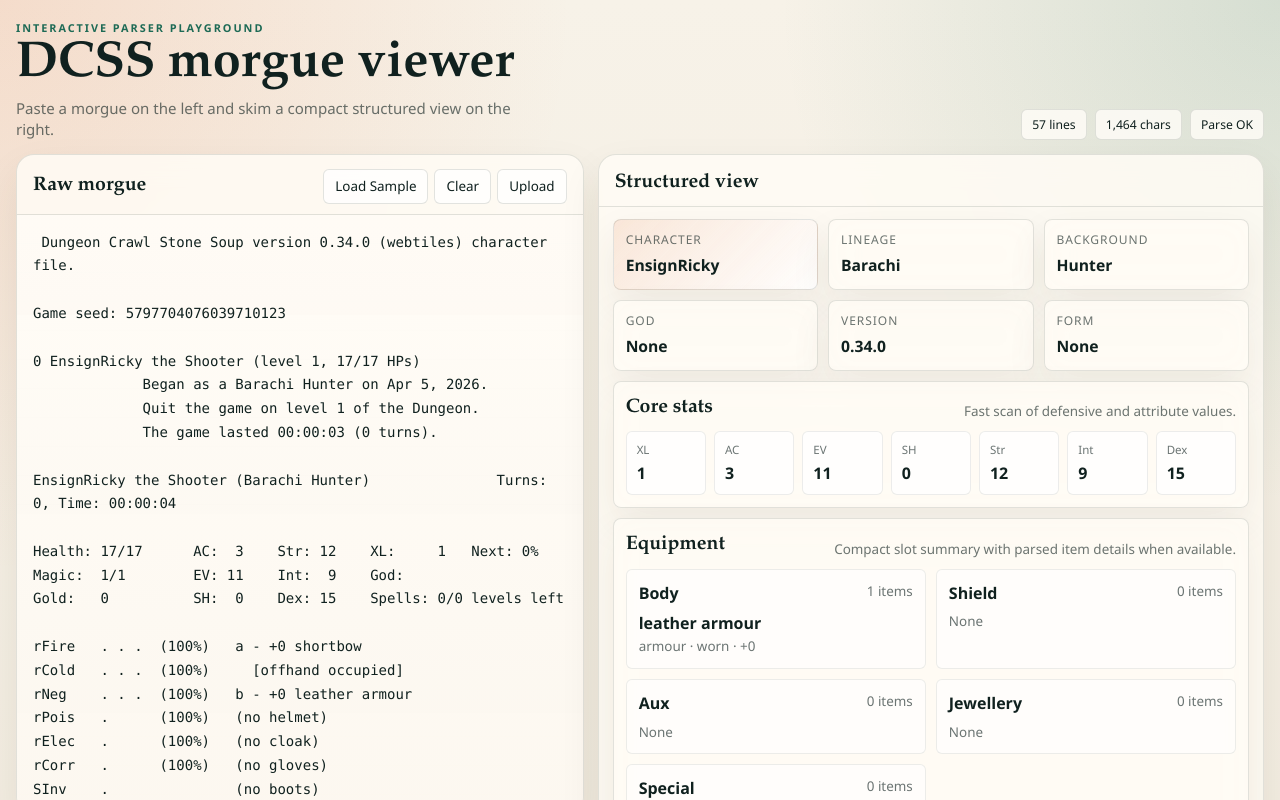
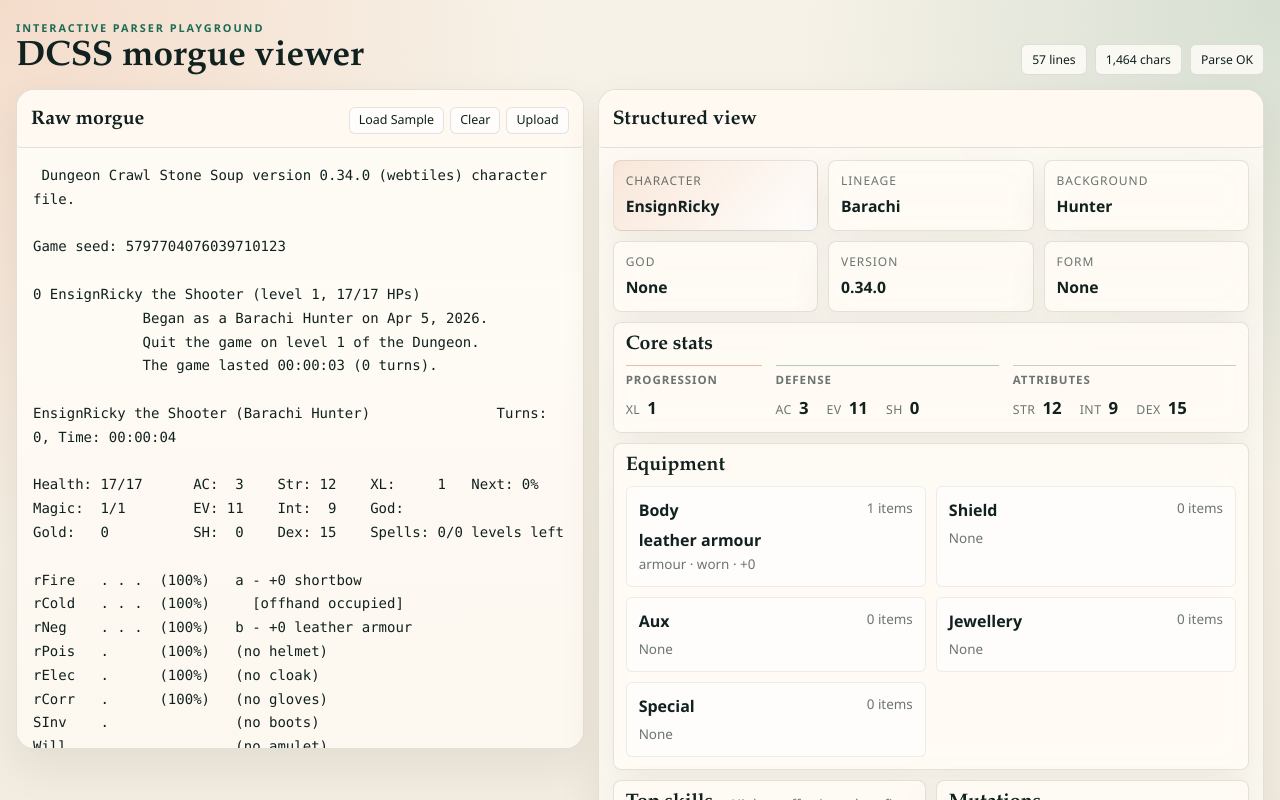
Before and after one commit to caiman-dorohedoro/dcss-morgue-parser, a React (Vite) app in the folder apps/web/: page / in a window 1280 px wide. Both pictures are taken after a click on the button "Load Sample". Shown: the top 800 px of the page. Built offline with nearby package versions, Linux system fonts and the light colour scheme.

Commit message:
Polish morgue viewer stat and JSON actions

```diff
--- a/apps/web/package.json
+++ b/apps/web/package.json
@@ -9,6 +9,7 @@
     "preview": "vite preview"
   },
   "dependencies": {
+    "lucide-react": "^1.8.0",
     "react": "^19.1.1",
     "react-dom": "^19.1.1"
   },
--- a/apps/web/src/App.tsx
+++ b/apps/web/src/App.tsx
@@ -7,6 +7,7 @@
   useState,
   type ChangeEvent,
 } from 'react'
+import { Check, Copy } from 'lucide-react'
 import {
   parseMorgueText,
   type EquipmentItemSnapshot,
@@ -158,8 +159,8 @@
 }
 
 function App() {
-  const [input, setInput] = useState(defaultMorgueText)
-  const [result, setResult] = useState(() => parseMorgueText(defaultMorgueText))
+  const [input, setInput] = useState('')
+  const [result, setResult] = useState(() => parseMorgueText(''))
   const deferredInput = useDeferredValue(input)
   const fileInputId = useId()
   const textAreaId = useId()
@@ -193,9 +194,6 @@
         <div>
           <p className="eyebrow">Interactive parser playground</p>
           <h1>DCSS morgue viewer</h1>
-          <p className="hero-copy">
-            Paste a morgue on the left and skim a compact structured view on the right.
-          </p>
         </div>
         <div className="hero-stats">
           <span>{lineCount} lines</span>
@@ -299,6 +297,18 @@
   const equipmentGroups = buildEquipmentGroups(record)
   const topSkills = getTopSkills(record.skills, record.effectiveSkills)
   const spells = splitSpells(record.spells)
+  const [copied, setCopied] = useState(false)
+  const rawJson = JSON.stringify(record, null, 2)
+
+  async function handleCopyRawJson() {
+    try {
+      await navigator.clipboard.writeText(rawJson)
+      setCopied(true)
+      window.setTimeout(() => setCopied(false), 1200)
+    } catch {
+      setCopied(false)
+    }
+  }
 
   return (
     <div className="parsed-view">
@@ -314,23 +324,36 @@
       <section className="section-card">
         <div className="section-heading">
           <h3>Core stats</h3>
-          <p>Fast scan of defensive and attribute values.</p>
         </div>
-        <div className="metric-strip">
+        <div className="stats-layout">
+          <div className="stat-group stat-group-progression">
+            <span className="stat-group-label">Progression</span>
+            <div className="stat-list">
               <Metric label="XL" value={record.xl} />
+            </div>
+          </div>
+          <div className="stat-group stat-group-defense">
+            <span className="stat-group-label">Defense</span>
+            <div className="stat-list">
               <Metric label="AC" value={record.ac} />
               <Metric label="EV" value={record.ev} />
               <Metric label="SH" value={record.sh} />
+            </div>
+          </div>
+          <div className="stat-group stat-group-attributes">
+            <span className="stat-group-label">Attributes</span>
+            <div className="stat-list">
               <Metric label="Str" value={record.strength} />
               <Metric label="Int" value={record.intelligence} />
               <Metric label="Dex" value={record.dexterity} />
+            </div>
+          </div>
         </div>
       </section>
 
       <section className="section-card">
         <div className="section-heading">
           <h3>Equipment</h3>
-          <p>Compact slot summary with parsed item details when available.</p>
         </div>
         <div className="equipment-groups">
           {equipmentGroups.map((group) => (
@@ -399,7 +422,6 @@
         <article className="section-card">
           <div className="section-heading">
             <h3>Mutations</h3>
-            <p>Current parsed mutation entries.</p>
           </div>
           {record.mutations.length > 0 ? (
             <div className="mutation-list">
@@ -440,8 +462,23 @@
       </section>
 
       <details className="json-drawer">
-        <summary>Raw JSON</summary>
-        <pre>{JSON.stringify(record, null, 2)}</pre>
+        <summary>
+          <span>Raw JSON</span>
+          <button
+            aria-label="Copy raw JSON"
+            className="icon-button"
+            onClick={(event) => {
+              event.preventDefault()
+              event.stopPropagation()
+              void handleCopyRawJson()
+            }}
+            title={copied ? 'Copied' : 'Copy raw JSON'}
+            type="button"
+          >
+            {copied ? <Check aria-hidden="true" size={15} strokeWidth={2.1} /> : <Copy aria-hidden="true" size={15} strokeWidth={2.1} />}
+          </button>
+        </summary>
+        <pre>{rawJson}</pre>
       </details>
     </div>
   )
@@ -458,7 +495,7 @@
 
 function Metric(props: { label: string; value: number }) {
   return (
-    <div className="metric">
+    <div className="metric-inline">
       <span>{props.label}</span>
       <strong>{props.value}</strong>
     </div>
--- a/apps/web/src/styles.css
+++ b/apps/web/src/styles.css
@@ -117,15 +117,8 @@
 
 .hero h1 {
   margin: 0;
-  font-size: clamp(2rem, 4.4vw, 3.15rem);
+  font-size: clamp(1.4rem, 3.1vw, 2.2rem);
   line-height: 0.96;
-}
-
-.hero-copy {
-  max-width: 60ch;
-  margin: 8px 0 0;
-  font-size: 0.94rem;
-  color: var(--ink-soft);
 }
 
 .hero-stats {
@@ -182,8 +175,12 @@
   justify-content: space-between;
   gap: 12px;
   align-items: center;
-  padding: 14px 16px 10px;
+  min-height: 58px;
+  padding: 12px 14px 8px;
   border-bottom: 1px solid var(--border);
+  border-bottom-left-radius: 4px;
+  border-bottom-right-radius: 4px;
+  background: rgba(255, 250, 242, 0.9);
 }
 
 .panel-header h2,
@@ -192,6 +189,7 @@
 .failure-state h3 {
   margin: 0;
   font-size: 1.22rem;
+  line-height: 1.05;
 }
 
 .panel-actions {
@@ -206,8 +204,9 @@
   background: rgba(255, 255, 255, 0.7);
   color: #10211f;
   border-radius: var(--micro-radius);
-  padding: 7px 11px;
-  font-size: 0.84rem;
+  padding: 5px 9px;
+  font-size: 0.78rem;
+  line-height: 1.15;
   transition:
     transform 160ms ease,
     background-color 160ms ease,
@@ -331,28 +330,62 @@
   font-size: 0.84rem;
 }
 
-.metric-strip {
+.stats-layout {
   display: grid;
-  grid-template-columns: repeat(7, minmax(0, 1fr));
-  gap: 8px;
+  grid-template-columns: 0.7fr 1.15fr 1.15fr;
+  gap: 14px;
+  align-items: start;
 }
 
-.metric {
-  padding: 10px;
-  border-radius: var(--micro-radius);
-  background: rgba(255, 255, 255, 0.72);
-  border: 1px solid rgba(16, 33, 31, 0.08);
+.stat-group {
+  min-width: 0;
+  padding-top: 6px;
+  border-top: 1px solid rgba(16, 33, 31, 0.12);
 }
 
-.metric span {
+.stat-group-progression {
+  border-top-color: rgba(207, 98, 52, 0.4);
+}
+
+.stat-group-defense {
+  border-top-color: rgba(29, 106, 85, 0.34);
+}
+
+.stat-group-attributes {
+  border-top-color: rgba(16, 33, 31, 0.22);
+}
+
+.stat-group-label {
   display: block;
+  margin-bottom: 8px;
   color: var(--ink-soft);
   font-size: 0.72rem;
-  margin-bottom: 4px;
+  font-weight: 700;
+  letter-spacing: 0.08em;
+  text-transform: uppercase;
 }
 
-.metric strong {
-  font-size: 1rem;
+.stat-list {
+  display: flex;
+  flex-wrap: wrap;
+  gap: 10px 18px;
+}
+
+.metric-inline {
+  display: flex;
+  align-items: baseline;
+  gap: 7px;
+}
+
+.metric-inline span {
+  color: var(--ink-soft);
+  font-size: 0.77rem;
+  text-transform: uppercase;
+  letter-spacing: 0.04em;
+}
+
+.metric-inline strong {
+  font-size: 1.05rem;
   font-variant-numeric: tabular-nums;
 }
 
@@ -477,6 +510,43 @@
   padding: 12px 14px;
   font-weight: 700;
   font-size: 0.9rem;
+  display: flex;
+  align-items: center;
+  justify-content: space-between;
+  gap: 10px;
+  list-style: none;
+}
+
+.json-drawer summary::-webkit-details-marker {
+  display: none;
+}
+
+.icon-button {
+  display: inline-flex;
+  align-items: center;
+  justify-content: center;
+  width: 28px;
+  height: 28px;
+  padding: 0;
+  border: 1px solid var(--border);
+  border-radius: var(--micro-radius);
+  background: rgba(255, 255, 255, 0.78);
+  color: #10211f;
+  transition:
+    background-color 160ms ease,
+    border-color 160ms ease,
+    box-shadow 160ms ease;
+}
+
+.icon-button:hover {
+  background: rgba(255, 255, 255, 0.96);
+  border-color: rgba(16, 33, 31, 0.24);
+}
+
+.icon-button:focus-visible {
+  outline: 0;
+  box-shadow: 0 0 0 3px rgba(29, 106, 85, 0.18);
+  border-color: rgba(29, 106, 85, 0.4);
 }
 
 .json-drawer pre {
@@ -493,7 +563,7 @@
   .two-up,
   .summary-grid,
   .equipment-groups,
-  .metric-strip {
+  .stats-layout {
     grid-template-columns: 1fr;
   }
 
```
Also changed, not shown: 1 other file (tests, documents, lock files or other folders). Lines whose indentation alone changed are shown as unchanged.
